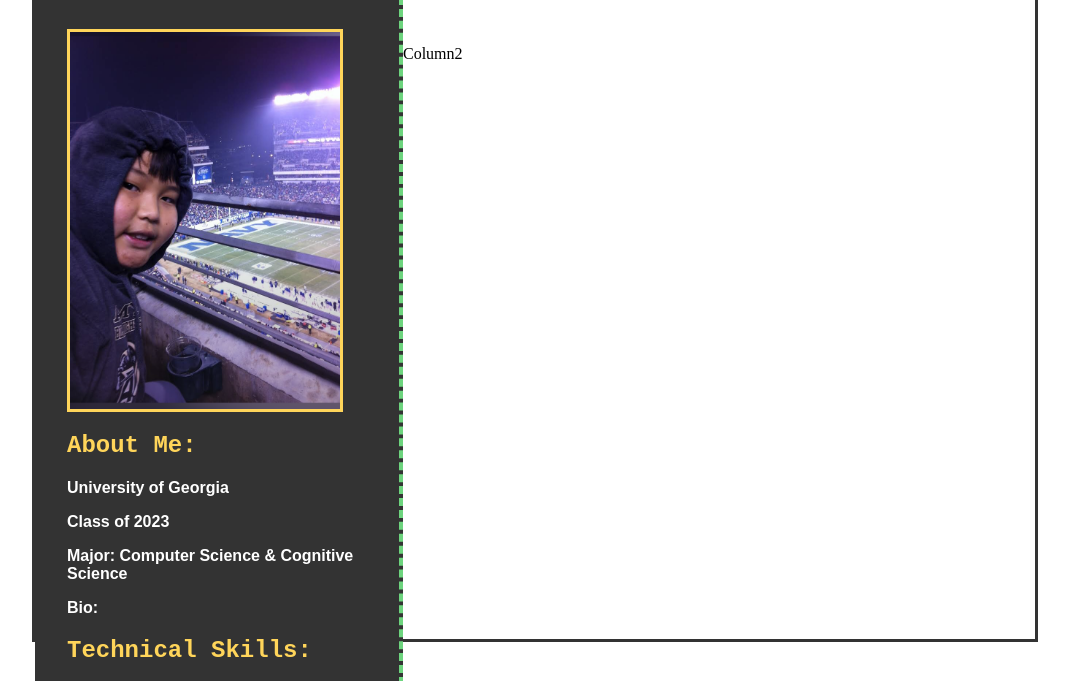
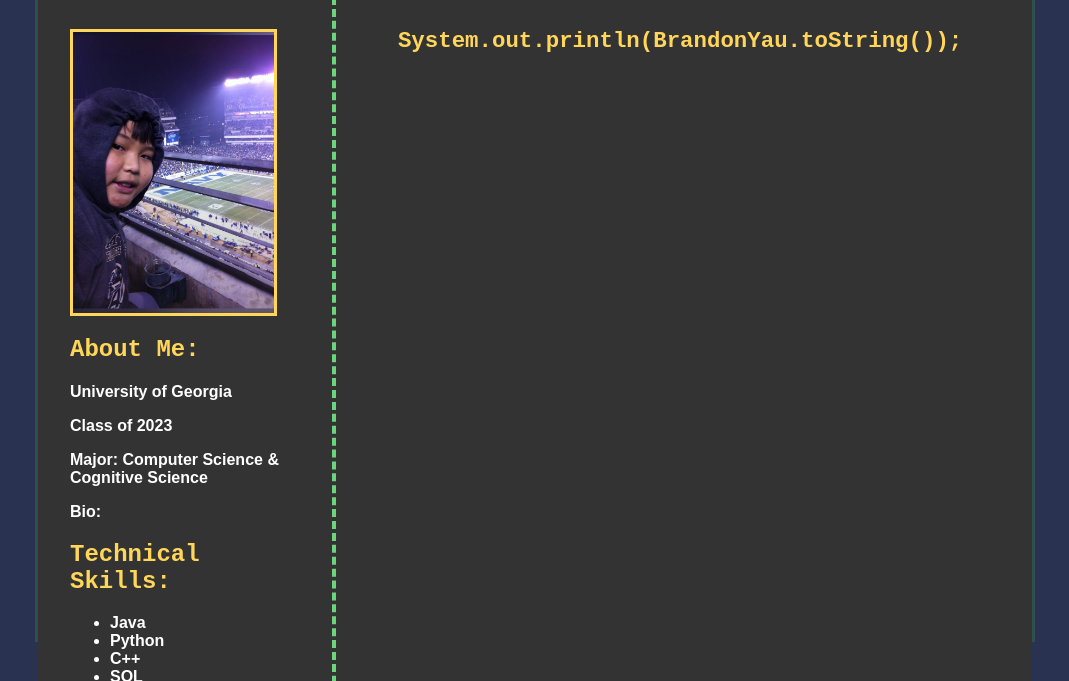
Before and after one commit to bny11638/bny11638.github.io, a plain HTML site: page index.html in a window 1280 px wide. Shown: the part 158-839 px from the top of the page, without its empty margins (105-1174 px from the left). Drawn offline with Linux system fonts and the light colour scheme.

Commit message:
looks good

```diff
--- a/index.html
+++ b/index.html
@@ -36,7 +36,7 @@
                 </div>
             </div>
             <div class="column2">
-                <p>Column2</p>
+                <h1>System.out.println(BrandonYau.toString());</h1>
             </div>
         </div>
         </main>
--- a/styles.css
+++ b/styles.css
@@ -1,12 +1,17 @@
 /** #293250 #FFD55A #6DD47E */
+* {
+    box-sizing: border-box;
+  }
 
 body {
     max-width:1000px;
     align-self: center;
     margin:auto;
-    border-color: #333;
+    border-color:darkslategray;
     border-width: 3px;
     border-style:solid;
+    height: auto;
+    background-color: #293250;
 }
 main {
     background-color:white;
@@ -64,6 +69,8 @@ main {
       border-color: #6DD47E;
       border-right-style: dashed;
       border-width: 4px;
+      height:100%;
+
   }
   .column1>img {
       max-width: 90%;
@@ -81,8 +88,17 @@ main {
     font-family: Arial, Helvetica, sans-serif;
   }
   .column2 {
-      padding-top:2em;
+      background-color: #333;
+      padding-left: .5em;
+      padding-top:1em;
       padding-right:1em;
-      float: left;
-      width:60%
+      float: right;
+      width:70%;
+      height:100%;
   }
+  .column2 h1 {
+      font-size: 140%;
+      text-align: center;
+      color: #FFD55A;
+      font-family: 'Courier New', Courier, monospace;
+  }
```
